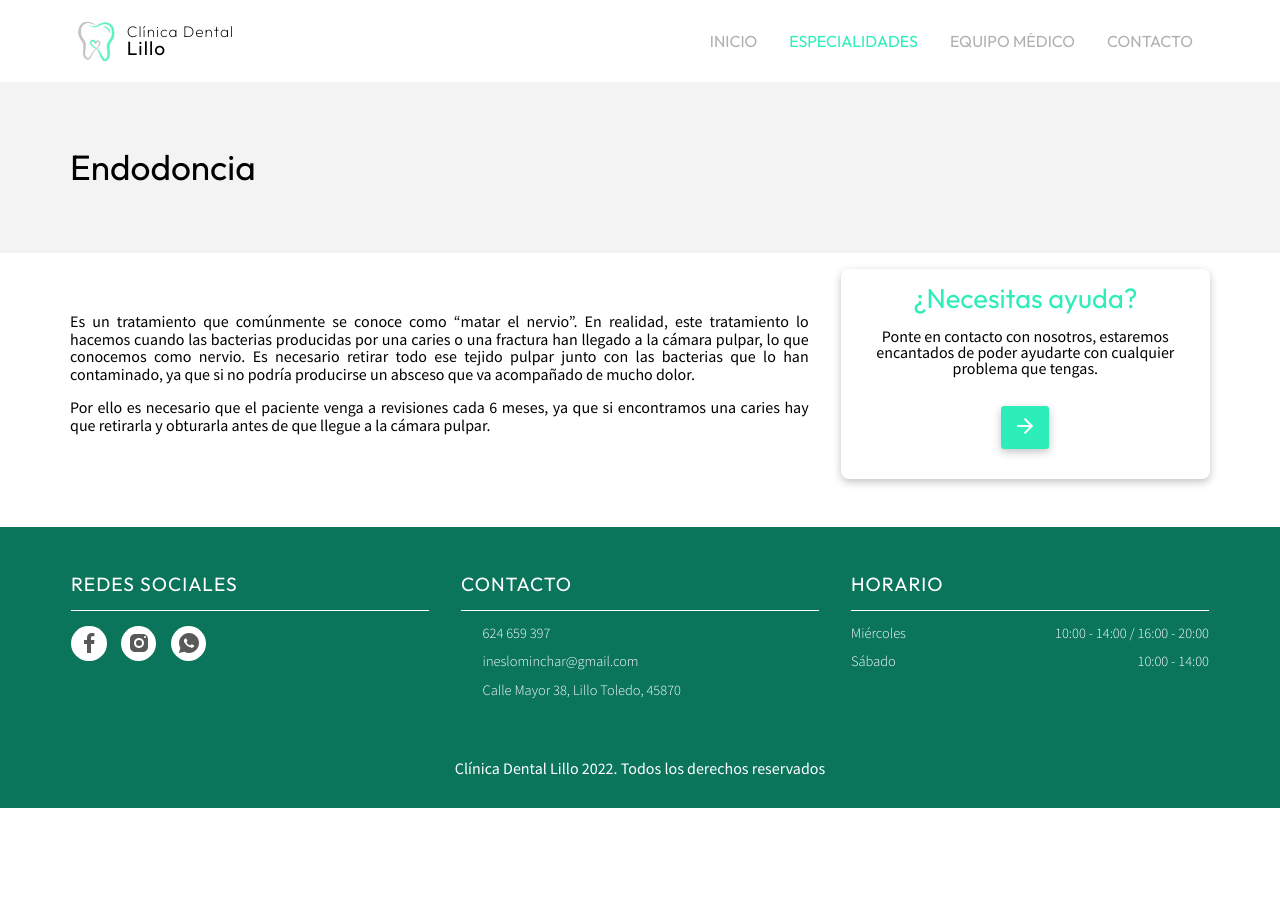
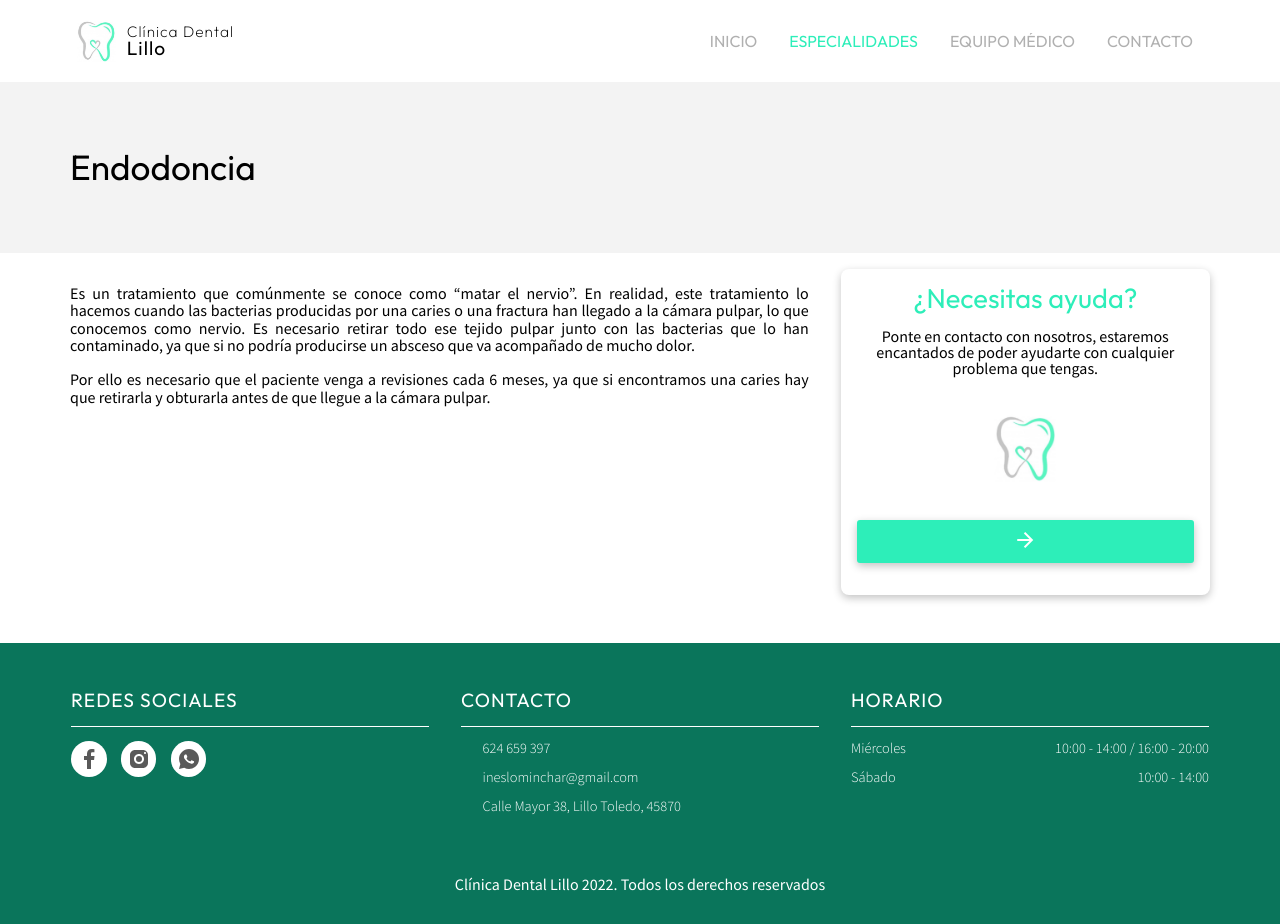
Before and after one commit to JJuarez-git/clinica, an Angular app: page /especialidades/Endodoncia in a window 1280 px wide. Before the commit the page ends 808 px from the top, so only its background shows below. Built offline with nearby package versions, Linux system fonts and the light colour scheme.

Commit message:
Especialidad component

```diff
--- a/src/app/components/pages/especialidad/especialidad.component.css
+++ b/src/app/components/pages/especialidad/especialidad.component.css
@@ -7,18 +7,30 @@
 .parrafos {
     width: 90%;
     text-align: justify;
-    margin: auto;
+    margin: 0 auto;
     line-height: 1.1em;
+}
+
+.help-banner {
+    height: fit-content;
 }
 
 @media (min-width: 600px) {
     .parrafos {
         width: 100%;
     }
+    .help-banner {
+        width: 60%;
+        margin: 0 auto;
+    }
+
 }
 
 @media (min-width: 768px) {
     .especialidad-grid {
         grid-template-columns: 2fr 1fr;
     }
+    .help-banner {
+        width: 100%;
+    }
 }
--- a/src/app/components/pages/especialidad/especialidad.component.html
+++ b/src/app/components/pages/especialidad/especialidad.component.html
@@ -13,13 +13,14 @@
                     <div class="space-y-1 parrafos">
                         <p *ngFor="let p of parrafos">{{ p }}</p>
                     </div>
-                    <div class="card shadow text-center">
+                    <div class="card shadow text-center help-banner">
                         <div class="card-title">
                             <p class="title text-primary">¿Necesitas ayuda?</p>
                         </div>
-                        <div class="card-content space-y-1">
+                        <div class="card-body space-y-1">
                             <p>Ponte en contacto con nosotros, estaremos encantados de poder ayudarte con cualquier problema que tengas.</p>
-                            <a class="btn btn-primary d-inline-block shadow" title="Contacto" [routerLink]="['/contacto']">
+                            <img src="assets/img/logo-192.png" alt="logo" height="80" width="80" />
+                            <a class="btn btn-primary d-block shadow" title="Contacto" [routerLink]="['/contacto']" (click)="goTop()">
                                 <mat-icon aria-hidden="false" aria-label="arrow forward">arrow_forward</mat-icon>
                             </a>
                         </div>
--- a/src/app/components/pages/especialidad/especialidad.component.ts
+++ b/src/app/components/pages/especialidad/especialidad.component.ts
@@ -21,4 +21,8 @@ export class EspecialidadComponent implements OnInit {
       })
    }
 
+   goTop(): void {
+      window.scrollTo(0,0)
+   }
+
 }
```
